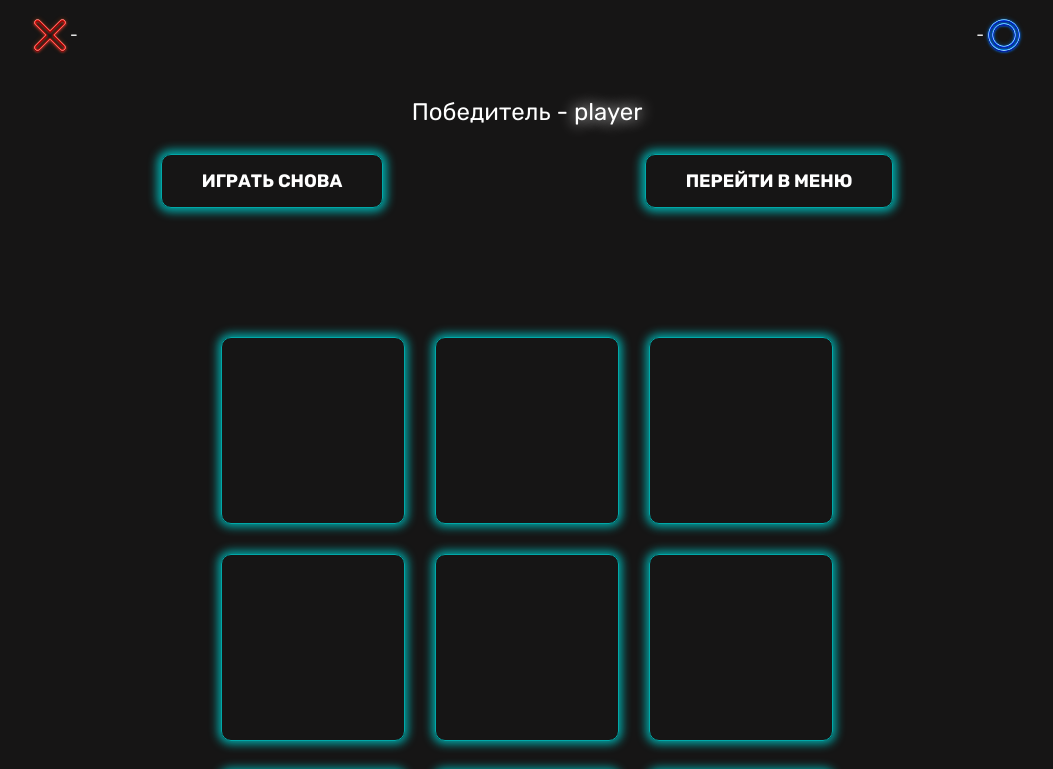
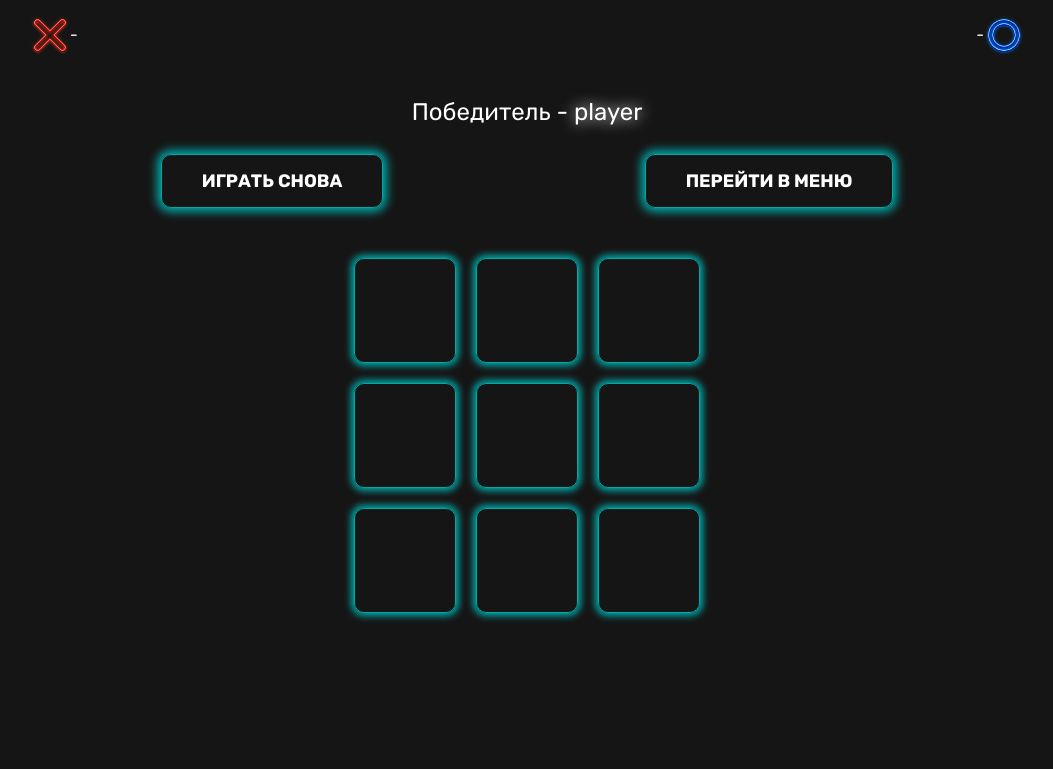
Before and after one commit to ArtiomKochkin/tic-tac-toe, a React (Vite) app: page /game in a window 1280 px wide. Shown: the top 769 px of the page, without its empty margins (113-1166 px from the left). Built offline with nearby package versions, Linux system fonts and the light colour scheme.

Commit message:
feat: add local storage to the project

```diff
--- a/src/components/pages/game/Game.jsx
+++ b/src/components/pages/game/Game.jsx
@@ -9,7 +9,7 @@ const Game = () => {
     const {gameSettings, setGameSettings} = useContext(SettingsContext);
     const [isResult, setIsResult] = useState(true);
 
-    console.log(gameSettings);
+    // console.log(gameSettings);
 
     return (
         <div className={styles.game}>
--- a/src/components/pages/game/board/Board.module.scss
+++ b/src/components/pages/game/board/Board.module.scss
@@ -1,7 +1,8 @@
 @import "../../../../assets/styles/vars";
 
 .board {
-    border-spacing: 3rem;
+    border-spacing: 2rem;
     border-collapse: separate;
-    margin: 10% auto;
+    // margin: 10% auto;
+    margin: 0 auto;
 }
--- a/src/components/pages/game/square/Square.module.scss
+++ b/src/components/pages/game/square/Square.module.scss
@@ -3,11 +3,9 @@
 .square {
     border: 1px solid $blue;
     border-radius: 10px;
-    padding: 1.5rem;
-    box-shadow: 0px 0px 10px 3px $blue;
+    padding: 1rem;
+    box-shadow: 0px 0px 7px 3px $blue;
     transition: all linear 0.3s;
-    width: 160px;
-    height: 160px;
     text-align: center;
     vertical-align: middle;
 
@@ -18,7 +16,7 @@
     }
 
     &.winner {
-        box-shadow: 0px 0px 10px 3px $green;
+        box-shadow: 0px 0px 7px 3px $green;
     }
 }
 
@@ -29,4 +27,8 @@
     &.show {
         opacity: 1;
     }
+
+    img {
+        width: 80px;
+    }
 }
--- a/src/providers/SettingsProvider.jsx
+++ b/src/providers/SettingsProvider.jsx
@@ -1,9 +1,10 @@
-import { createContext, useState } from "react";
+import { createContext, useEffect, useState } from "react";
 import { gameModes, boardSizes } from "../components/pages/menu/data";
 
 export const SettingsContext = createContext();
 
 export const SettingsProvider = ({ children }) => {
+    const [initialized, setInitialized] = useState(false);
     const [gameSettings, setGameSettings] = useState({
         gameMode: gameModes[0].value,
         boardSize: boardSizes[0].value,
@@ -12,6 +13,21 @@ export const SettingsProvider = ({ children }) => {
             name2: ""
         }
     });
+
+    useEffect(() => {
+        const storedSettings = localStorage.getItem("gameSettings");
+        if (storedSettings && !initialized) {
+            setGameSettings(JSON.parse(storedSettings));
+            setInitialized(true)
+        }
+    }, [initialized]);
+
+    useEffect(() => {
+        if (initialized) {
+            localStorage.setItem("gameSettings", JSON.stringify(gameSettings));
+        }
+    }, [gameSettings, initialized]);
+
     return (
         <SettingsContext.Provider value={{ gameSettings, setGameSettings }}>
             {children}
```
